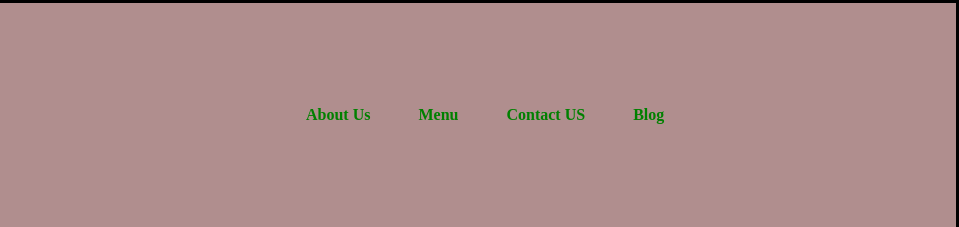
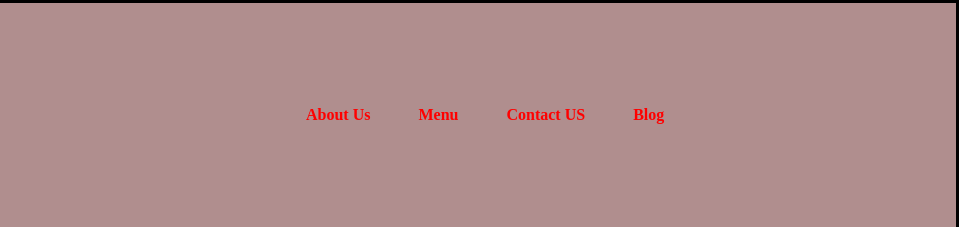
Before and after one commit to Ishara37/my-frontend-project, a plain HTML site: page index.html in a window 1280 px wide. Shown: the top 227 px of the page, 321-1280 px from the left. Drawn offline with Linux system fonts and the light colour scheme.

Commit message:
nav color change to red

```diff
--- a/Style.css
+++ b/Style.css
@@ -46,7 +46,7 @@ nav li{
 }
 nav a{
     text-decoration: none;
-    color: green;
+    color: Red;
     font-weight: 600;
     font-size: 1rem;
     transition: color 0.3s ease;
```
